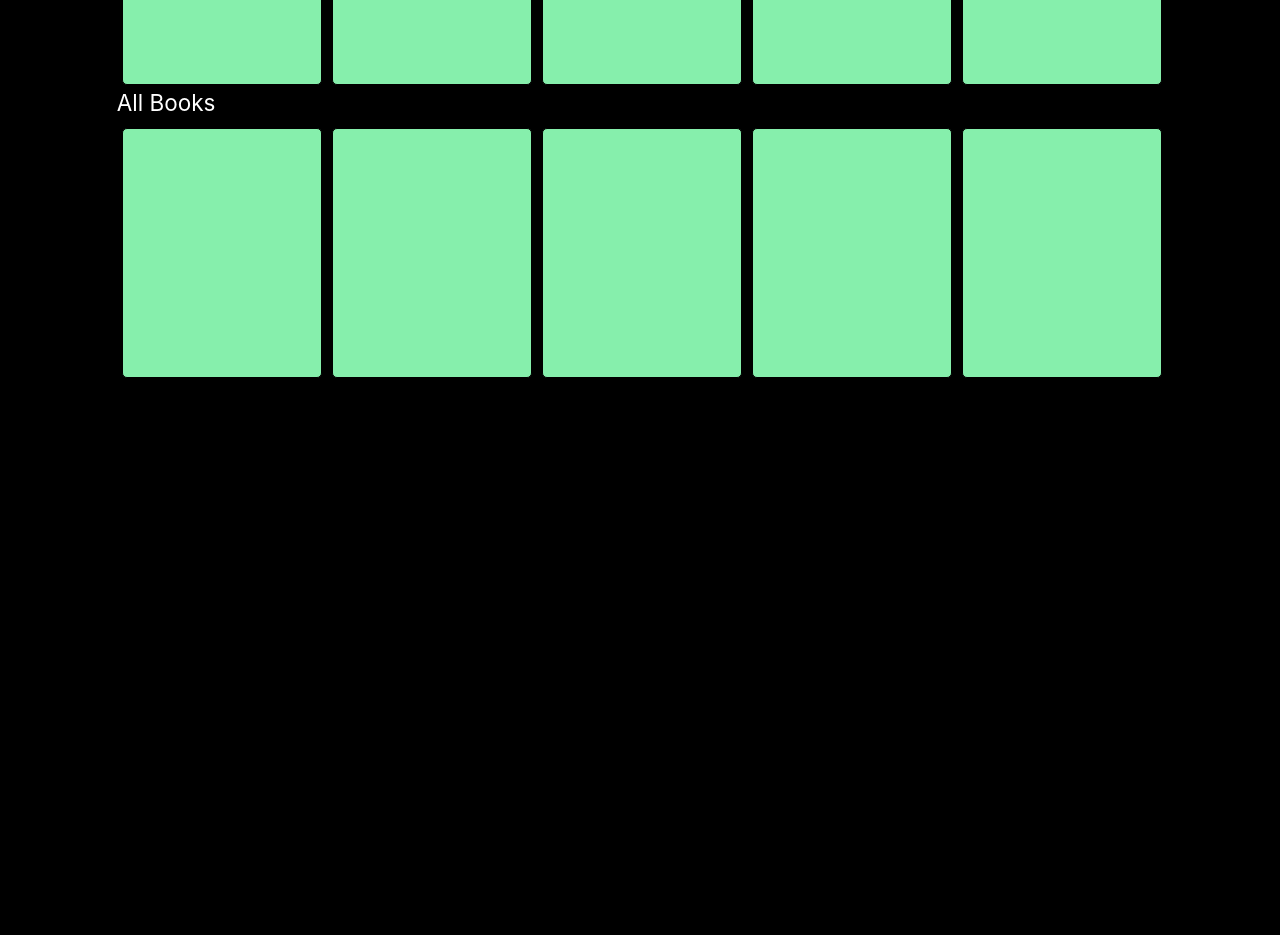
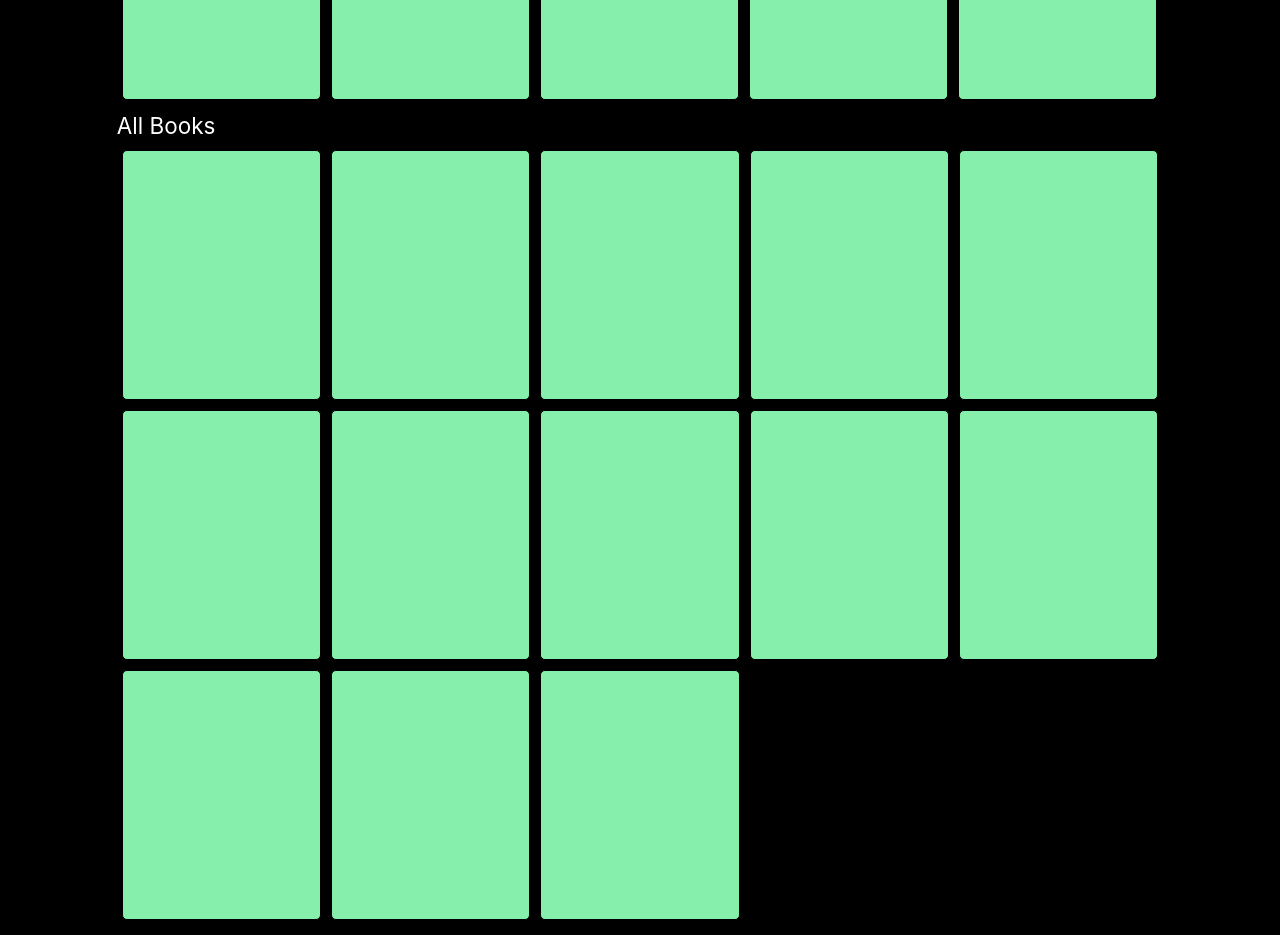
Before and after one commit to thugperfect/elJury, a React (Create React App) app in the folder client/: page /book in a window 1280 px wide. Shown: the part 1340-2275 px from the top of the page. Before the commit the page ends 1733 px from the top, so only its background shows below. Built offline with nearby package versions, Linux system fonts and the light colour scheme.

Commit message:
all books

```diff
--- /dev/null
+++ b/client/src/components/AllSigleBook.js
@@ -0,0 +1,9 @@
+import React from 'react'
+
+const AllSingleBook = ({text}) => {
+  return (
+    <div className='flex-1 border border-1 border-black h-[200px] lg:h-[250px]  bg-green-300 m-2 rounded-lg'>{text}</div>
+  )
+}
+
+export default AllSingleBook
--- a/client/src/components/Navbar.js
+++ b/client/src/components/Navbar.js
@@ -21,7 +21,7 @@ const Navbar = ({size}) => {
 </div>
   const searchIcon =<div className='flex flex-col items-center'>
   <div onClick={toggleSearch} className='w-[40px] h-[40px] rounded-full outline outline-1 outline-gray-400  flex items-center justify-center'><AiOutlineSearch/></div>
-<div className={toggleSearchBar ? "absolute w-[250px] p-5 bg-gray-200 mt-11 rounded-lg flex justify-center ":"hidden"}  >{searchBar}</div>
+<div className={toggleSearchBar ? "absolute w-[250px] p-5 bg-gray-200 mt-[50px] rounded-lg flex justify-center ":"hidden"}  >{searchBar}</div>
   </div>
 
   return (
--- a/client/src/components/SingleBook.js
+++ b/client/src/components/SingleBook.js
@@ -2,7 +2,7 @@ import React from 'react'
 
 const SingleBook = ({text}) => {
   return (
-    <div className='w-[150px] h-[200px] lg:w-[200px] lg:h-[250px] border border-1 border-black  bg-green-300 m-2 rounded-lg'>{text}</div>
+    <div className='w-[150px] h-[200px] lg:w-[199px] lg:h-[250px] border border-1 border-black  bg-green-300 m-2 rounded-lg'>{text}</div>
   )
 }
 
--- a/client/src/contents/All.js
+++ b/client/src/contents/All.js
@@ -1,9 +1,10 @@
 import React from 'react'
 import SingleBook from '../components/SingleBook'
+import AllSingleBook from '../components/AllSigleBook'
 const All = () => {
   return (<>
   <div className='w-full'>
-     <div className="name text-4xl mb-3">Ayurvedha</div>
+     <div className="name text-4xl mb-3 mt-3">Ayurvedha</div>
             <div className="flex overflow-x-scroll horizontal">
               <div className="flex">
                 <SingleBook />
@@ -43,7 +44,7 @@ const All = () => {
             </div>
     </div>
     <div className='w-full'>
-     <div className="name text-4xl mb-3">Unani</div>
+     <div className="name text-4xl mb-3 mt-3">Unani</div>
             <div className="flex overflow-x-scroll horizontal">
               <div className="flex">
                 <SingleBook />
@@ -63,28 +64,29 @@ const All = () => {
             </div>
     </div>
     <div className='w-full'>
-     <div className="name text-4xl mb-3">All Books</div>
-            <div className="flex overflow-x-scroll horizontal">
-              <div className="flex">
-                <SingleBook />
-                <SingleBook />
-                <SingleBook />
-                <SingleBook />
-                <SingleBook />
-                <SingleBook />
-                <SingleBook />
-                <SingleBook />
-                <SingleBook />
-                <SingleBook />
-                <SingleBook />
-                <SingleBook />
-                <SingleBook />
+     <div className="name text-4xl mb-3 mt-3 ">All Books</div>
+
+              <div className="grid grid-cols-2 md:grid-cols-3 lg:grid-cols-4 xl:grid-cols-5 2xl:grid-cols-6 ">
+                <AllSingleBook />
+                <AllSingleBook />
+                <AllSingleBook />
+                <AllSingleBook />
+                <AllSingleBook />
+                <AllSingleBook />
+                <AllSingleBook />
+                <AllSingleBook />
+                <AllSingleBook />
+                <AllSingleBook />
+                <AllSingleBook />
+                <AllSingleBook />
+                <AllSingleBook />
               </div>
             </div>
-    </div>
+
   </>
 
   )
 }
 
 export default All
+//md:grid-cols-3 lg:grid-cols-3 xl:grid-cols-5 2xl:grid-cols-6
--- a/client/tailwind.config.js
+++ b/client/tailwind.config.js
@@ -9,8 +9,8 @@ module.exports = {
         'md':'600px',
         'lg':'800px',
         'llg':'900px',
-        'xl':'1000px',
-        '2xl':'1200px'
+        'xl':'1100px',
+        '2xl':'1400px'
       },
       backgroundImage:{
         'backgroung-image':'url("/src/images/bg.jpg")',
```
